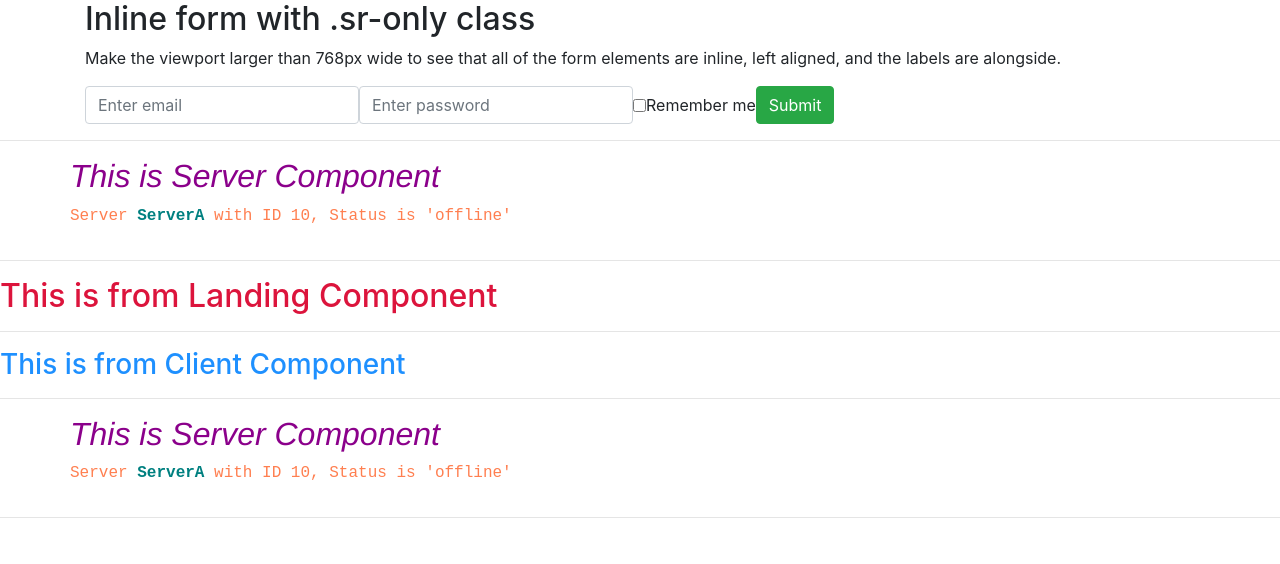
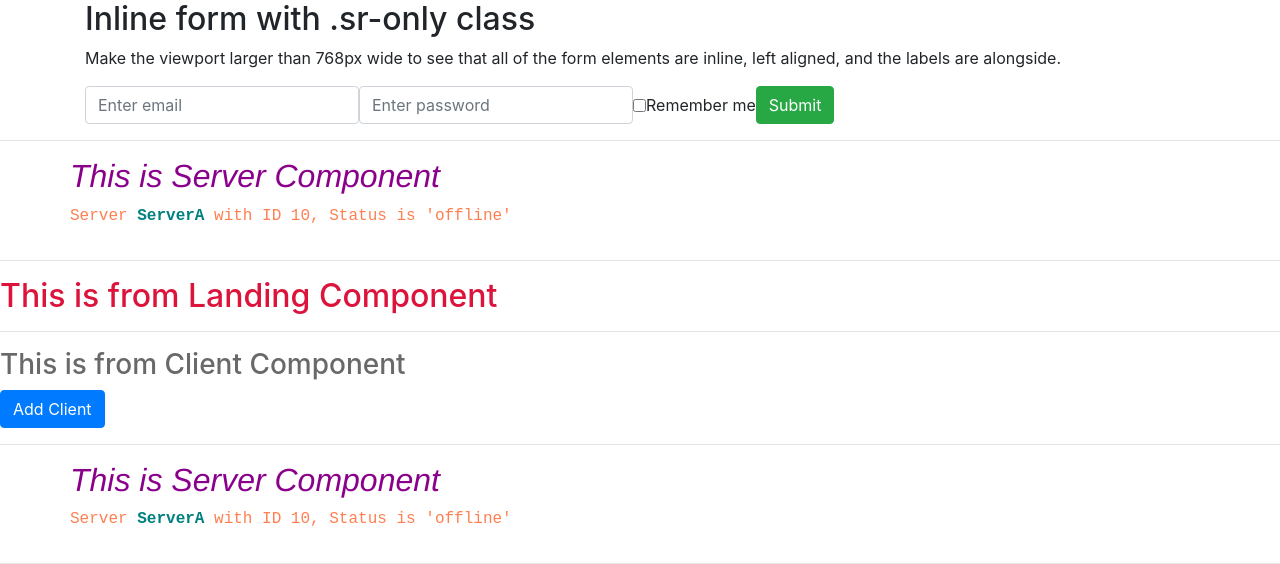
Before and after one commit to RayanGithub/Angular, an Angular app in the folder First-App/: page / in a window 1280 px wide. Shown: the top 564 px of the page. Built offline with nearby package versions, Linux system fonts and the light colour scheme.

Commit message:
Property binding

```diff
--- a/First-App/src/app/client/client.component.css
+++ b/First-App/src/app/client/client.component.css
@@ -1,3 +1,3 @@
 h3 {
-    color: dodgerblue
+    color: dimgray
 }
--- a/First-App/src/app/client/client.component.html
+++ b/First-App/src/app/client/client.component.html
@@ -1,2 +1,3 @@
-<p>This is from Client Component</p>
+<h3>This is from Client Component</h3>
+<button class="btn btn-primary" [disabled]="!allowNewClient">Add Client</button>
 <app-server></app-server>
--- a/First-App/src/app/client/client.component.ts
+++ b/First-App/src/app/client/client.component.ts
@@ -1,15 +1,27 @@
-import { Component } from '@angular/core';
+import { Component, OnInit } from '@angular/core';
 
 @Component({
     //selector : 'app-client',
     selector : '.app-client',
     styleUrls : ['./client.component.css'],
+    templateUrl : './client.component.html'
+    /*
     template :
     `<h3>This is from Client Component</h3>
     <app-server></app-server>`
-    //templateUrl : './client.component.html'
+    */
 })
 
-export class ClientComponent {
-    ClientData = 'data'
+export class ClientComponent  implements OnInit{
+    ClientData = 'data';
+    allowNewClient = false;
+
+    constructor() {
+        setTimeout(() => {
+            this.allowNewClient = true;
+        },2000)
+    }
+    ngOnInit() {
+
+    }
 }
```
